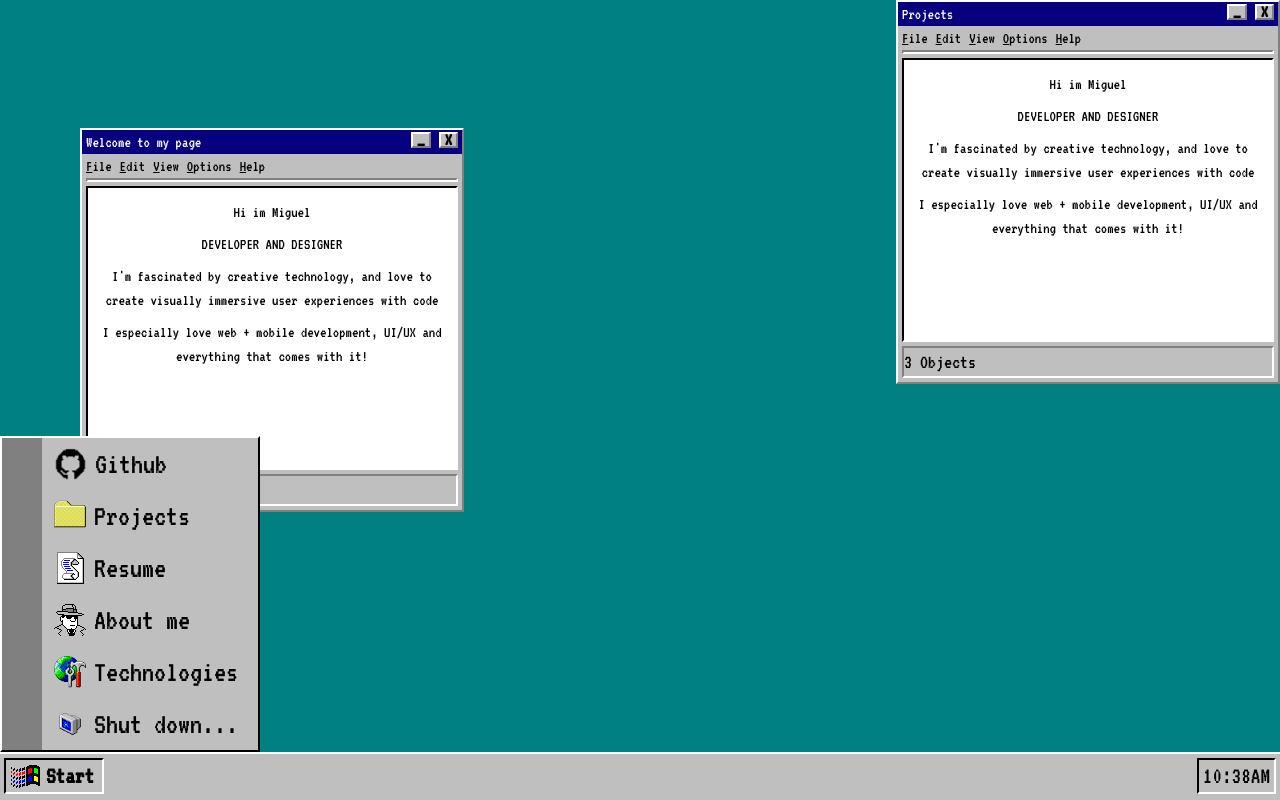
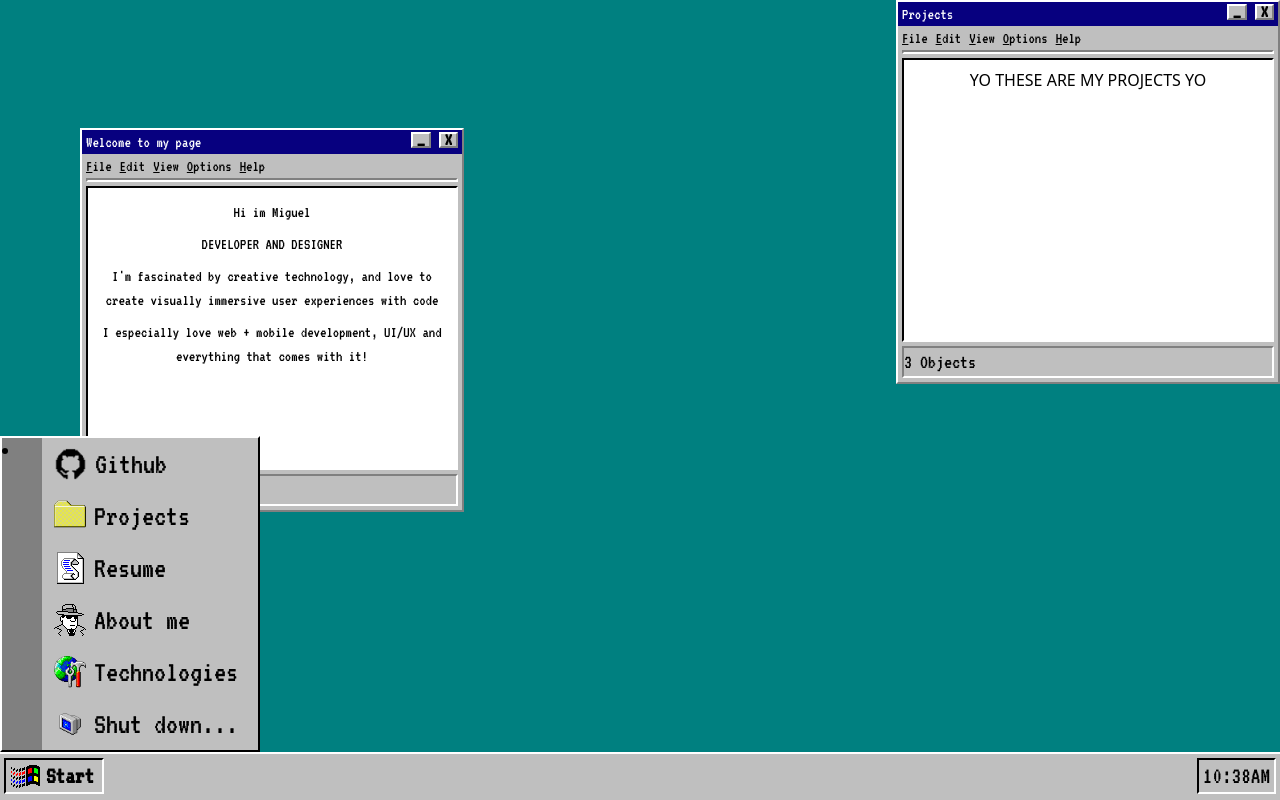
Before and after one commit to MikeProduce/windows95, a React (Vite) app in the folder Windows94/: page / in a window 1280 px wide. Both pictures are taken after a click on the button "Start". Built offline with nearby package versions, Linux system fonts and the light colour scheme.

Commit message:
Changed the navbar to buttons instead of li elements. next time i will make the buttons pop up the modals

```diff
--- a/Windows94/src/modals/NavigationModal.jsx
+++ b/Windows94/src/modals/NavigationModal.jsx
@@ -39,18 +39,18 @@ export const NavigationModal = ({ isHidden }) => {
         isHidden ? '' : 'hidden'
       }`}
     >
-      <ul className="pl-10 relative">
+      <div className="pl-10 relative">
         {icons.map((icon,index) => (
-          <li
-            className="hover:bg-navyblue hover:text-white pl-1 pr-5 cursor-pointer font-display text-3xl flex py-2"
+          <button
+            className="w-full hover:bg-navyblue hover:text-white pl-1 pr-5 cursor-pointer font-display text-3xl flex py-2"
             key={index}
           >
             <img className="h-8 my-auto px-2" src={icon.icon} alt={icon.label} />
             {icon.label}
-          </li>
+          </button>
         ))}
         <li className="absolute inset-y-0 left-0 w-10 bg-darkGray" />
-      </ul>
+      </div>
     </div>
   );
 };
--- a/Windows94/src/modals/ProjectsModal.jsx
+++ b/Windows94/src/modals/ProjectsModal.jsx
@@ -62,10 +62,7 @@ export const ProjectsModal = ({onClose}) => {
                 </div>
                 <div className="h-full flex-1 my-1">
                     <div className="h-full bg-white text-center mx-1 py-2 border-2 border-t-black border-l-black border-r-gray border-b-gray">
-                        <h1 className="text-black font-display p-1">Hi im Miguel </h1>
-                        <p className="text-black font-display p-1">DEVELOPER AND DESIGNER</p>
-                        <p className="text-black font-display p-1">I'm fascinated by creative technology, and love to create visually immersive user experiences with code</p>
-                        <p className="text-black font-display p-1">I especially love web + mobile development, UI/UX and everything that comes with it!</p>
+                        YO THESE ARE MY PROJECTS YO
                     </div>
                 </div>
                 <div className="font-display mx-1 border-2 border-t-darkGray border-l-darkGray border-r-gray border-b-gray mb-1 text-xl">3 Objects</div>
```
